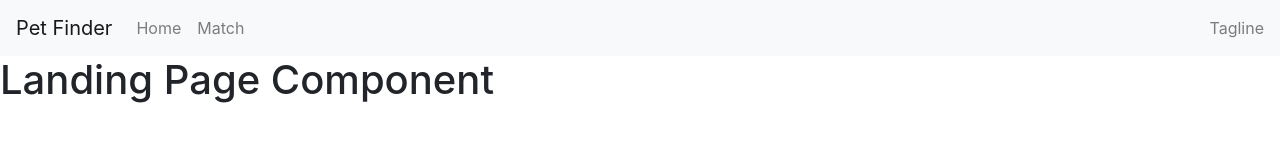
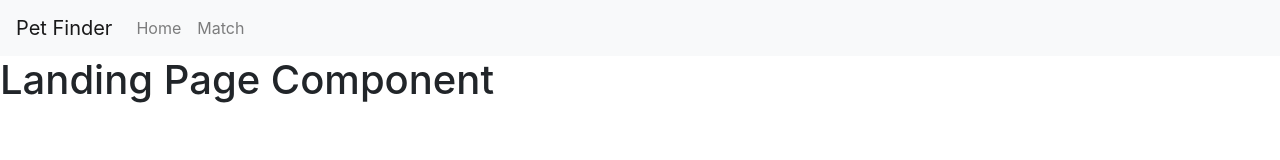
Before and after one commit to Codubee/PetFinderTTH1-2, a React (Create React App) app in the folder frontend/: page / in a window 1280 px wide. Shown: the top 160 px of the page. Built offline with nearby package versions, Linux system fonts and the light colour scheme.

Commit message:
Removed tagline

```diff
--- a/frontend/src/components/Navbar.js
+++ b/frontend/src/components/Navbar.js
@@ -28,7 +28,6 @@ function NavBar() {
               <NavLink href="/match">Match</NavLink>
             </NavItem>
           </Nav>
-          <NavbarText>Tagline</NavbarText>
         </Collapse>
       </Navbar>
     </div>
```
